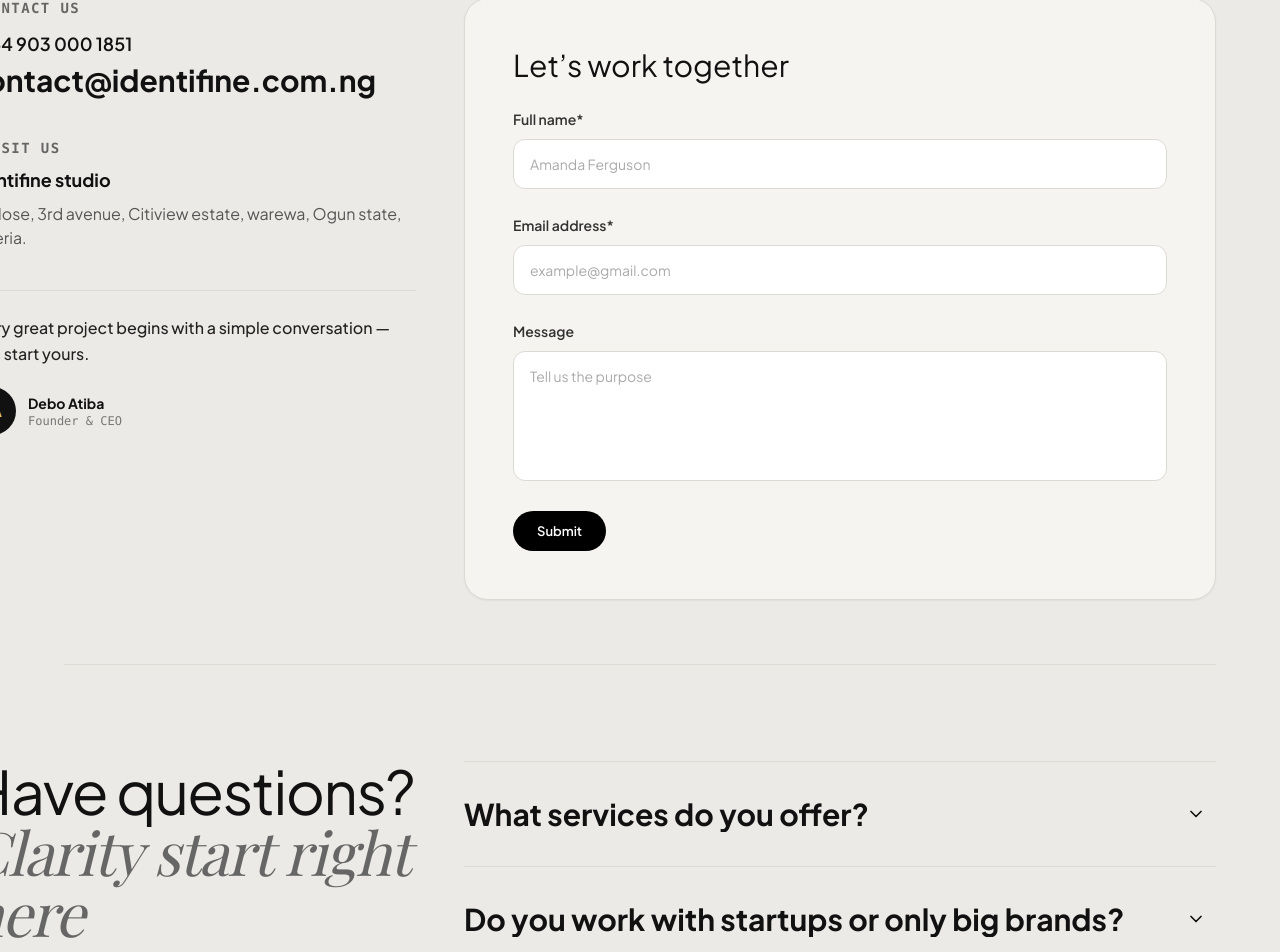
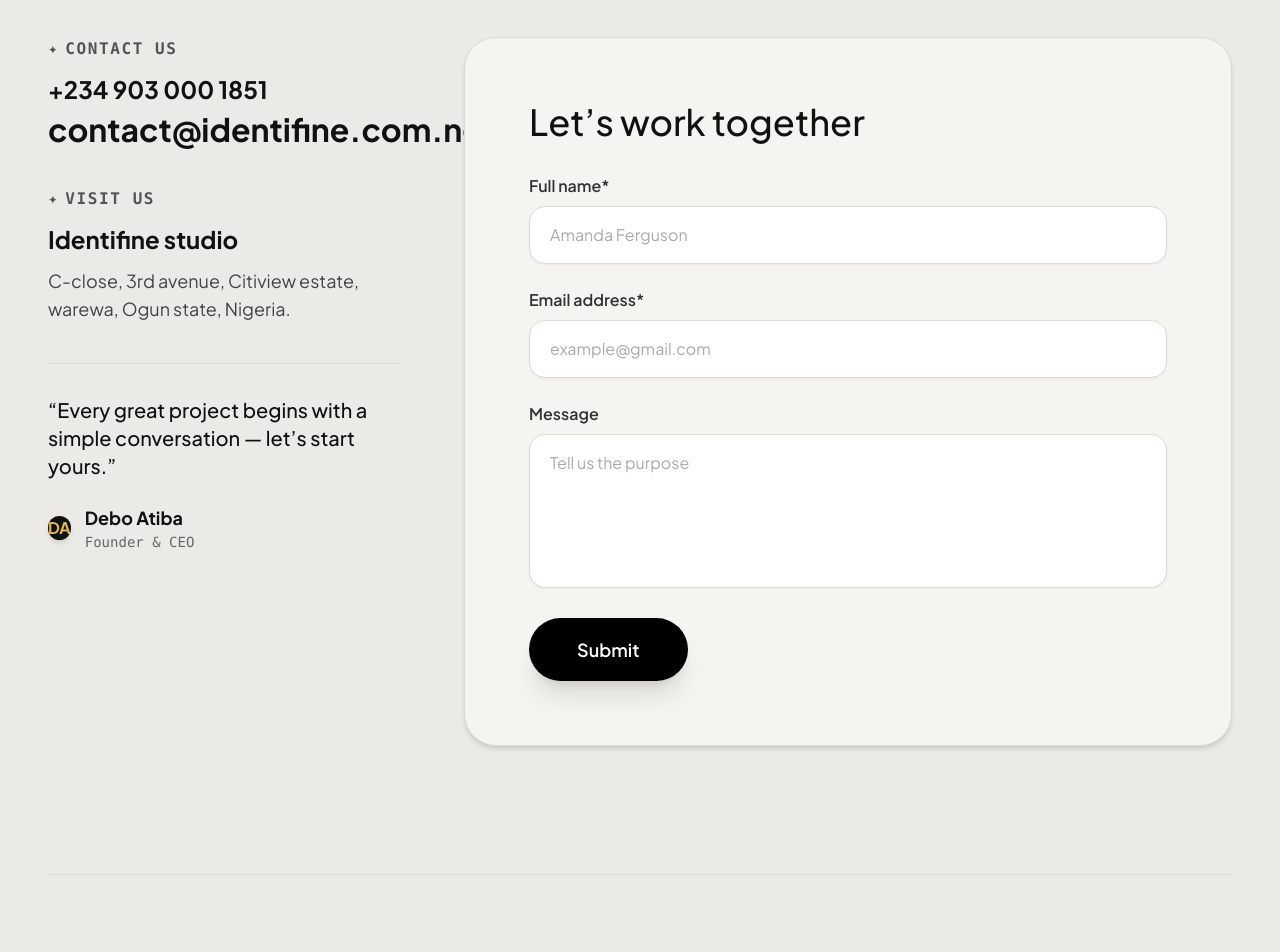
Before and after one commit to 0001-DEV/Identifine, a React (Vite) app: page /contact in a window 1280 px wide. Shown: the part 475-1427 px from the top of the page. Built offline with nearby package versions, Linux system fonts and the light colour scheme; the HTML template or start-up script is replaced by a standard one; a web font is replaced by a local one.

Commit message:
Redesign Contact page header, left typography, form card size, centered FAQ header, white card containers, and typewriter reveal

```diff
--- a/src/pages/ContactPage.jsx
+++ b/src/pages/ContactPage.jsx
@@ -37,11 +37,12 @@ export default function ContactPage() {
   useEffect(() => {
     let ctx = gsap.context(() => {
       gsap.fromTo(
-        '.faq-question-text',
-        { clipPath: 'inset(0 100% 0 0)' },
+        '.faq-card-item',
+        { opacity: 0, y: 35 },
         {
-          clipPath: 'inset(0 0% 0 0)',
-          duration: 1,
+          opacity: 1,
+          y: 0,
+          duration: 0.85,
           ease: 'power3.out',
           stagger: 0.15,
           scrollTrigger: {
@@ -61,124 +62,136 @@ export default function ContactPage() {
   };
 
   return (
-    <div className="bg-[#EBEAE6] min-h-screen pt-36 pb-28 px-6 sm:px-12">
-      <div className="max-w-6xl mx-auto space-y-16">
+    <div className="bg-[#EBEAE6] min-h-screen pt-36 sm:pt-44 pb-28 px-6 sm:px-12 text-[#111111] overflow-hidden">
+      <div className="max-w-7xl mx-auto space-y-24 sm:space-y-32">
 
-        {/* Header */}
-        <h1 className="text-5xl sm:text-8xl lg:text-[7.5rem] text-center font-galano font-normal text-[#111111] leading-tight pb-6">
-          Start <em className="italic-serif text-[#111111] font-normal">something</em> bold
+        {/* Header - Reduced width, centered & font-medium */}
+        <div className="max-w-4xl mx-auto text-center pb-2">
+          <h1 className="text-5xl sm:text-7xl lg:text-[6.25rem] font-galano font-medium text-[#111111] leading-[1.08] tracking-tight text-center">
+            Start <em className="font-swarsh italic font-medium text-[#111111] px-1">something</em> bold
           </h1>
+        </div>
 
-        <div className="grid grid-cols-1 lg:grid-cols-12 gap-12 items-start">
+        {/* Contact Grid: Left Details & Right Form Container */}
+        <div className="grid grid-cols-1 lg:grid-cols-12 gap-12 lg:gap-16 items-start">
 
-          {/* Left Details */}
-          <div className="lg:col-span-4 space-y-10 lg:-ml-16 xl:-ml-24">
+          {/* Left Details - Increased Font Sizes */}
+          <div className="lg:col-span-4 space-y-10 text-left">
 
             {/* Contact us */}
             <div className="space-y-3">
-              <div className="text-sm font-mono uppercase tracking-widest text-[#666666] font-bold flex items-center gap-1">
+              <div className="text-sm sm:text-base font-mono uppercase tracking-widest text-[#555555] font-bold flex items-center gap-1.5">
                 <span>✦</span> Contact us
               </div>
-              <div className="text-base sm:text-lg font-semibold text-[#111111]">
-                <a href="tel:+2349030001851" className="block hover:underline">+234 903 000 1851</a>
-                <a href="mailto:contact@identifine.com.ng" className="text-2xl sm:text-3xl font-bold text-[#111111] block mt-1 hover:underline">
+              <div className="space-y-1.5">
+                <a href="tel:+2349030001851" className="block text-xl sm:text-2xl font-bold text-[#111111] hover:text-[#E2B857] transition-colors">
+                  +234 903 000 1851
+                </a>
+                <a href="mailto:contact@identifine.com.ng" className="text-2xl sm:text-3xl lg:text-[2rem] font-bold text-[#111111] block hover:text-[#E2B857] transition-colors leading-tight">
                   contact@identifine.com.ng
                 </a>
               </div>
             </div>
 
             {/* Visit us */}
-            <div className="space-y-2">
-              <div className="text-sm font-mono uppercase tracking-widest text-[#666666] font-bold flex items-center gap-1">
+            <div className="space-y-3">
+              <div className="text-sm sm:text-base font-mono uppercase tracking-widest text-[#555555] font-bold flex items-center gap-1.5">
                 <span>✦</span> Visit us
               </div>
-              <div className="text-base sm:text-lg font-bold text-[#111111]">Identifine studio</div>
-              <p className="text-sm sm:text-base text-[#555555] leading-relaxed">
+              <div className="text-xl sm:text-2xl font-bold text-[#111111]">Identifine studio</div>
+              <p className="text-base sm:text-lg text-[#444444] leading-relaxed font-normal max-w-sm">
                 C-close, 3rd avenue, Citiview estate, warewa, Ogun state, Nigeria.
               </p>
             </div>
 
             {/* Founder Note */}
-            <div className="pt-6 border-t border-[#DCDAD4] space-y-3">
-              <p className="text-base font-medium text-[#222222] leading-relaxed">
-                Every great project begins with a simple conversation — let’s start yours.
+            <div className="pt-8 border-t border-[#DCDAD4] space-y-4">
+              <p className="text-lg sm:text-xl font-galano font-medium text-[#111111] leading-relaxed">
+                “Every great project begins with a simple conversation — let’s start yours.”
               </p>
 
-              <div className="flex items-center gap-3 pt-2">
-                <div className="w-12 h-12 rounded-full bg-[#111111] text-[#E2B857] flex items-center justify-center font-bold text-sm">
+              <div className="flex items-center gap-3.5 pt-2">
+                <div className="w-13 h-13 rounded-full bg-[#111111] text-[#E2B857] flex items-center justify-center font-bold text-base shadow-md">
                   DA
                 </div>
                 <div>
-                  <div className="text-sm font-bold text-[#111111]">Debo Atiba</div>
-                  <div className="text-xs font-mono text-[#777777]">Founder & CEO</div>
+                  <div className="text-base sm:text-lg font-bold text-[#111111]">Debo Atiba</div>
+                  <div className="text-xs sm:text-sm font-mono text-[#666666]">Founder & CEO</div>
                 </div>
               </div>
             </div>
 
           </div>
 
-          {/* Right Card Form (#F5F4F0 light container) */}
+          {/* Right Container (Increased size form card) */}
           <div className="lg:col-span-8">
-            <div className="bg-[#F5F4F0] p-8 sm:p-12 rounded-3xl border border-[#DCDAD4] shadow-sm space-y-6">
+            <div className="bg-[#F5F4F0] p-10 sm:p-14 lg:p-16 rounded-[32px] border border-[#DCDAD4] shadow-md space-y-8 min-h-[580px] flex flex-col justify-between">
 
-              <h2 className="text-3xl font-normal text-[#111111] font-galano">Let’s work together</h2>
+              <h2 className="text-3xl sm:text-4xl font-galano font-medium text-[#111111]">
+                Let’s work together
+              </h2>
 
               {!submitted ? (
                 <form onSubmit={handleSubmit} className="space-y-6">
                   <div className="space-y-2">
-                    <label className="text-sm font-semibold text-[#333333]">Full name*</label>
+                    <label className="text-sm sm:text-base font-semibold text-[#333333]">Full name*</label>
                     <input
                       type="text"
                       required
                       value={formData.name}
                       onChange={(e) => setFormData({ ...formData, name: e.target.value })}
                       placeholder="Amanda Ferguson"
-                      className="w-full bg-white border border-[#DCDAD4] rounded-xl px-4 py-3.5 text-sm text-[#111111] placeholder-[#AAAAAA] focus:outline-none focus:border-[#111111]"
+                      className="w-full bg-white border border-[#DCDAD4] rounded-2xl px-5 py-4 text-base text-[#111111] placeholder-[#AAAAAA] focus:outline-none focus:border-[#111111] shadow-sm transition-all"
                     />
                   </div>
 
                   <div className="space-y-2">
-                    <label className="text-sm font-semibold text-[#333333]">Email address*</label>
+                    <label className="text-sm sm:text-base font-semibold text-[#333333]">Email address*</label>
                     <input
                       type="email"
                       required
                       value={formData.email}
                       onChange={(e) => setFormData({ ...formData, email: e.target.value })}
                       placeholder="example@gmail.com"
-                      className="w-full bg-white border border-[#DCDAD4] rounded-xl px-4 py-3.5 text-sm text-[#111111] placeholder-[#AAAAAA] focus:outline-none focus:border-[#111111]"
+                      className="w-full bg-white border border-[#DCDAD4] rounded-2xl px-5 py-4 text-base text-[#111111] placeholder-[#AAAAAA] focus:outline-none focus:border-[#111111] shadow-sm transition-all"
                     />
                   </div>
 
                   <div className="space-y-2">
-                    <label className="text-sm font-semibold text-[#333333]">Message</label>
+                    <label className="text-sm sm:text-base font-semibold text-[#333333]">Message</label>
                     <textarea
                       rows={5}
                       value={formData.message}
                       onChange={(e) => setFormData({ ...formData, message: e.target.value })}
                       placeholder="Tell us the purpose"
-                      className="w-full bg-white border border-[#DCDAD4] rounded-xl px-4 py-3.5 text-sm text-[#111111] placeholder-[#AAAAAA] focus:outline-none focus:border-[#111111] resize-none"
+                      className="w-full bg-white border border-[#DCDAD4] rounded-2xl px-5 py-4 text-base text-[#111111] placeholder-[#AAAAAA] focus:outline-none focus:border-[#111111] resize-none shadow-sm transition-all"
                     />
                   </div>
 
                   <button
                     type="submit"
-                    className="framer-pill-button text-sm px-10 py-4"
+                    className="group relative overflow-hidden inline-flex items-center justify-center text-base sm:text-lg font-semibold px-12 py-4.5 sm:py-5 rounded-full bg-black text-white shadow-xl hover:shadow-2xl transition-all duration-300 hover:scale-105 min-h-[58px]"
                   >
-                    Submit
+                    <span className="relative inline-block overflow-hidden h-[1.3em] leading-snug">
+                      <span className="flex flex-col transition-transform duration-300 ease-[cubic-bezier(0.16,1,0.3,1)] group-hover:-translate-y-1/2">
+                        <span className="block">Submit</span>
+                        <span className="block">Submit</span>
+                      </span>
+                    </span>
                   </button>
                 </form>
               ) : (
-                <div className="text-center py-8 space-y-4">
-                  <div className="w-12 h-12 rounded-full bg-emerald-500/10 text-emerald-600 flex items-center justify-center mx-auto">
-                    <CheckCircle2 className="w-6 h-6" />
+                <div className="text-center py-12 space-y-6">
+                  <div className="w-16 h-16 rounded-full bg-emerald-500/10 text-emerald-600 flex items-center justify-center mx-auto">
+                    <CheckCircle2 className="w-8 h-8" />
                   </div>
-                  <h3 className="text-xl font-bold text-[#111111]">Enquiry Received!</h3>
-                  <p className="text-xs text-[#555555]">
+                  <h3 className="text-2xl sm:text-3xl font-bold text-[#111111]">Enquiry Received!</h3>
+                  <p className="text-sm sm:text-base text-[#555555] max-w-md mx-auto leading-relaxed">
                     Thank you, Amanda. We will reach out to you within 2 business hours.
                   </p>
                   <button
                     onClick={() => setSubmitted(false)}
-                    className="framer-pill-button text-xs px-6 py-2.5"
+                    className="framer-pill-button text-sm px-8 py-3"
                   >
                     Submit another
                   </button>
@@ -190,31 +203,41 @@ export default function ContactPage() {
 
         </div>
 
-        {/* FAQ Section */}
-        <div ref={faqRef} className="pt-24 border-t border-[#DCDAD4]">
-          <div className="grid grid-cols-1 lg:grid-cols-12 gap-12 items-start">
+        {/* FAQ Section - Center Aligned Header & White Card Containers */}
+        <div ref={faqRef} className="pt-16 sm:pt-24 border-t border-[#DCDAD4] space-y-12">
 
-            <div className="lg:col-span-4 space-y-4 lg:-ml-16 xl:-ml-24">
-              <h2 className="text-4xl sm:text-5xl lg:text-6xl font-galano font-normal text-[#111111] leading-tight tracking-tight">
-                Have questions? <br/>
-                <span className="text-[#666666] italic-serif font-normal">Clarity start right here</span>
+          {/* Center-aligned FAQ Header */}
+          <div className="text-center max-w-3xl mx-auto space-y-3">
+            <div className="inline-flex items-center justify-center gap-2.5">
+              <span
+                className="font-galano font-medium text-sm sm:text-base text-[#111111] normal-case"
+                style={{ letterSpacing: '5px' }}
+              >
+                Have questions?
+              </span>
+            </div>
+            <h2 className="text-5xl sm:text-6xl lg:text-[4.5rem] font-galano font-medium text-[#111111] leading-[1.12] text-center">
+              Clarity <em className="font-swarsh italic font-medium text-[#111111] px-1">starts</em> right here
             </h2>
           </div>
 
-            <div className="lg:col-span-8">
-              <div className="border-t border-[#DCDAD4]">
+          {/* FAQ Accordion Cards */}
+          <div className="max-w-4xl mx-auto space-y-4">
             {faqs.map((faq, index) => {
               const isOpen = openFaq === index;
               return (
-                    <div key={index} className="border-b border-[#DCDAD4]">
+                <div
+                  key={index}
+                  className="faq-card-item bg-white border border-[#DCDAD4] rounded-[24px] sm:rounded-[28px] p-6 sm:p-8 shadow-sm hover:shadow-md transition-all duration-300"
+                >
                   <button
                     onClick={() => setOpenFaq(isOpen ? null : index)}
-                        className="w-full flex items-center justify-between text-left py-6 sm:py-8 group"
+                    className="w-full flex items-center justify-between text-left group focus:outline-none"
                   >
-                        <h3 className="faq-question-text text-xl sm:text-2xl lg:text-3xl font-bold text-[#111111] group-hover:text-[#E2B857] transition-colors leading-tight pr-8" style={{ clipPath: 'inset(0 100% 0 0)' }}>
+                    <h3 className="text-xl sm:text-2xl font-galano font-medium text-[#111111] group-hover:text-[#E2B857] transition-colors leading-snug pr-6">
                       {faq.question}
                     </h3>
-                        <div className="w-10 h-10 rounded-full bg-[#EBEAE6] group-hover:bg-[#E2B857] text-[#111111] flex items-center justify-center shrink-0 transition-colors">
+                    <div className="w-11 h-11 rounded-full bg-[#F5F4F0] group-hover:bg-[#E2B857] text-[#111111] border border-[#DCDAD4] flex items-center justify-center shrink-0 transition-colors shadow-sm">
                       <ChevronDown
                         className={`w-5 h-5 transition-transform duration-500 ${isOpen ? 'rotate-180' : ''}`}
                       />
@@ -222,11 +245,11 @@ export default function ContactPage() {
                   </button>
                   <div
                     className={`grid transition-all duration-500 ease-[cubic-bezier(0.16,1,0.3,1)] ${
-                          isOpen ? 'grid-rows-[1fr] opacity-100 mb-6' : 'grid-rows-[0fr] opacity-0'
+                      isOpen ? 'grid-rows-[1fr] opacity-100 mt-6 pt-6 border-t border-[#DCDAD4]/60' : 'grid-rows-[0fr] opacity-0'
                     }`}
                   >
                     <div className="overflow-hidden">
-                          <p className="text-base sm:text-lg text-[#555555] leading-relaxed max-w-3xl">
+                      <p className={`text-base sm:text-[1.05rem] text-[#444444] leading-relaxed max-w-3xl font-normal ${isOpen ? 'animate-typewriter-text' : ''}`}>
                         {faq.answer}
                       </p>
                     </div>
@@ -235,9 +258,7 @@ export default function ContactPage() {
               );
             })}
           </div>
-            </div>
 
-          </div>
         </div>
 
       </div>
```
Lines whose indentation alone changed are shown as unchanged.
